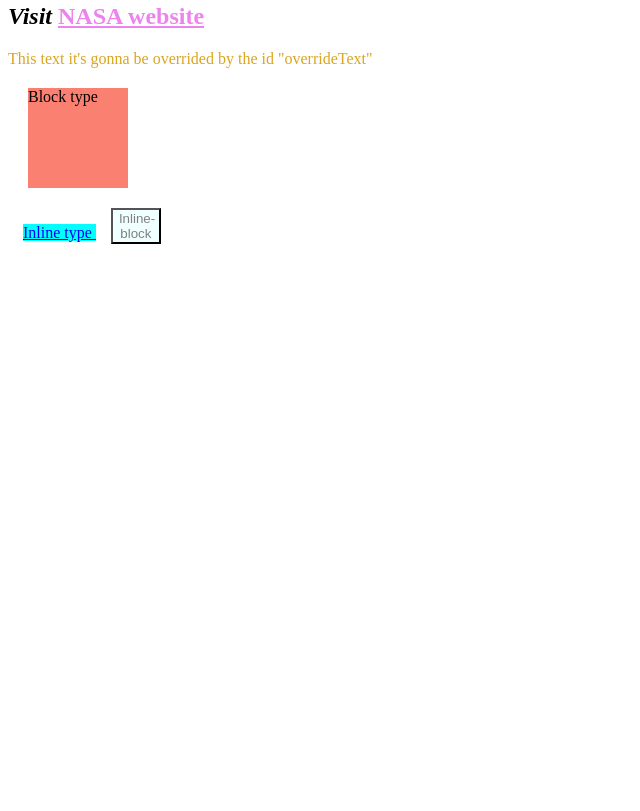
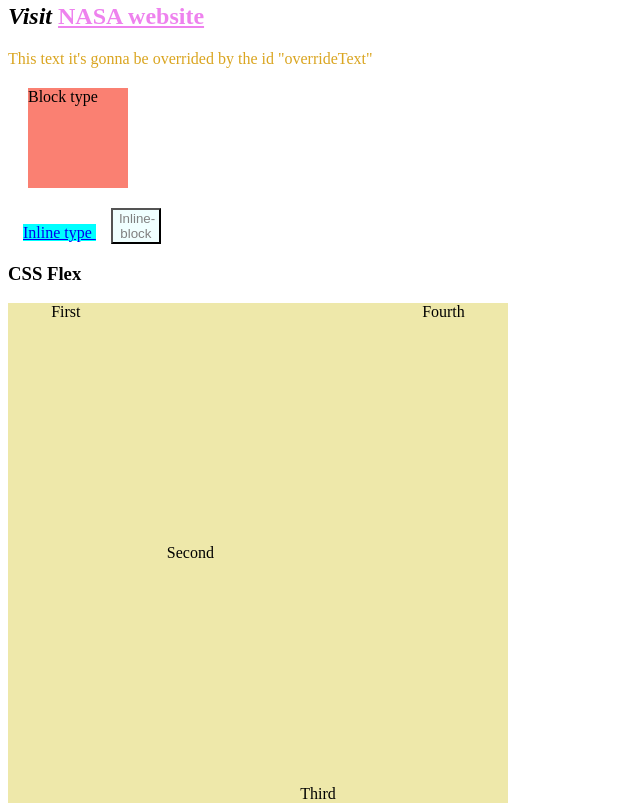
Before and after one commit to smillerr/cursoFrontEndDeveloper, a plain HTML site: page space.html in a window 1280 px wide. Shown: the part 484-1295 px from the top of the page, without its empty margins (0-640 px from the left). Before the commit the page ends 800 px from the top, so only its background shows below. Drawn offline with Linux system fonts and the light colour scheme.

Commit message:
Cambio de nombre y CSS Flex

```diff
--- a/etiquetas.html
+++ b/space.html
@@ -58,6 +58,26 @@
     .inlineBlock:hover{
         color: rgb(52, 51, 51);
     }
+    .planetTable{
+        display: flex;
+        justify-content: space-around;
+        align-items:flex-start;
+        background-color: palegoldenrod;
+        width: 500px;
+        height: 500px;
+    }
+    .first{
+        align-self: flex-start;
+    }
+    .second{
+        align-self: center;
+    }
+    .third{
+        align-self: flex-end;
+    }
+    .fourth{
+        align-self: flex-start;
+    }
     </style>
 </head>
 <body>
@@ -83,5 +103,12 @@
     <div class="block"> Block type </div>
     <a class="inline" href="/"> Inline type </a>
     <button class="inlineBlock"> Inline-block </button>
+    <h3> CSS Flex </h3>
+    <section class="planetTable">
+        <div class="first"> First </div>
+        <div class="second"> Second </div>
+        <div class="third"> Third </div>
+        <div class="fourth"> Fourth </div>
+    </section>
 </body>
 </html>
```
